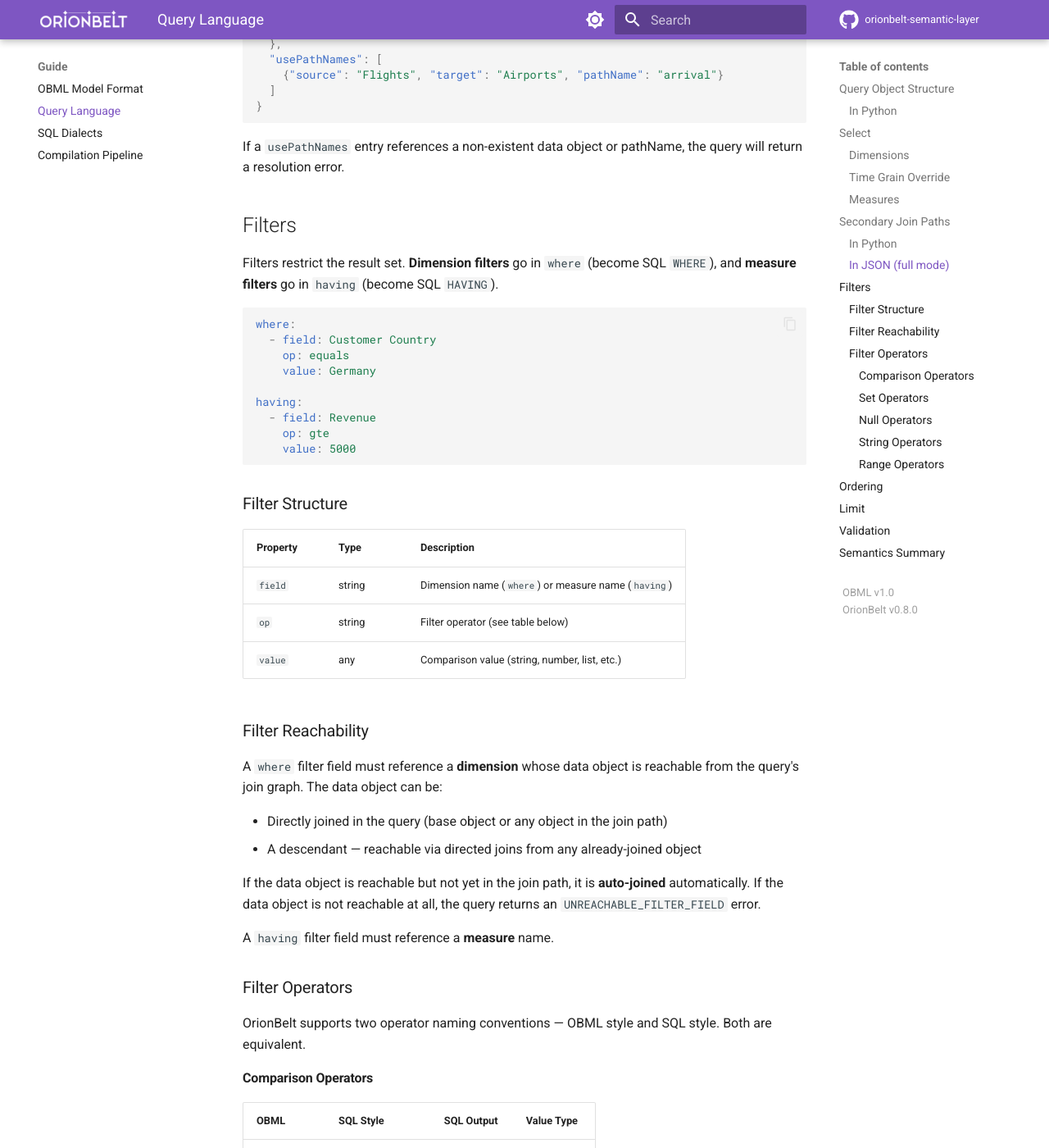
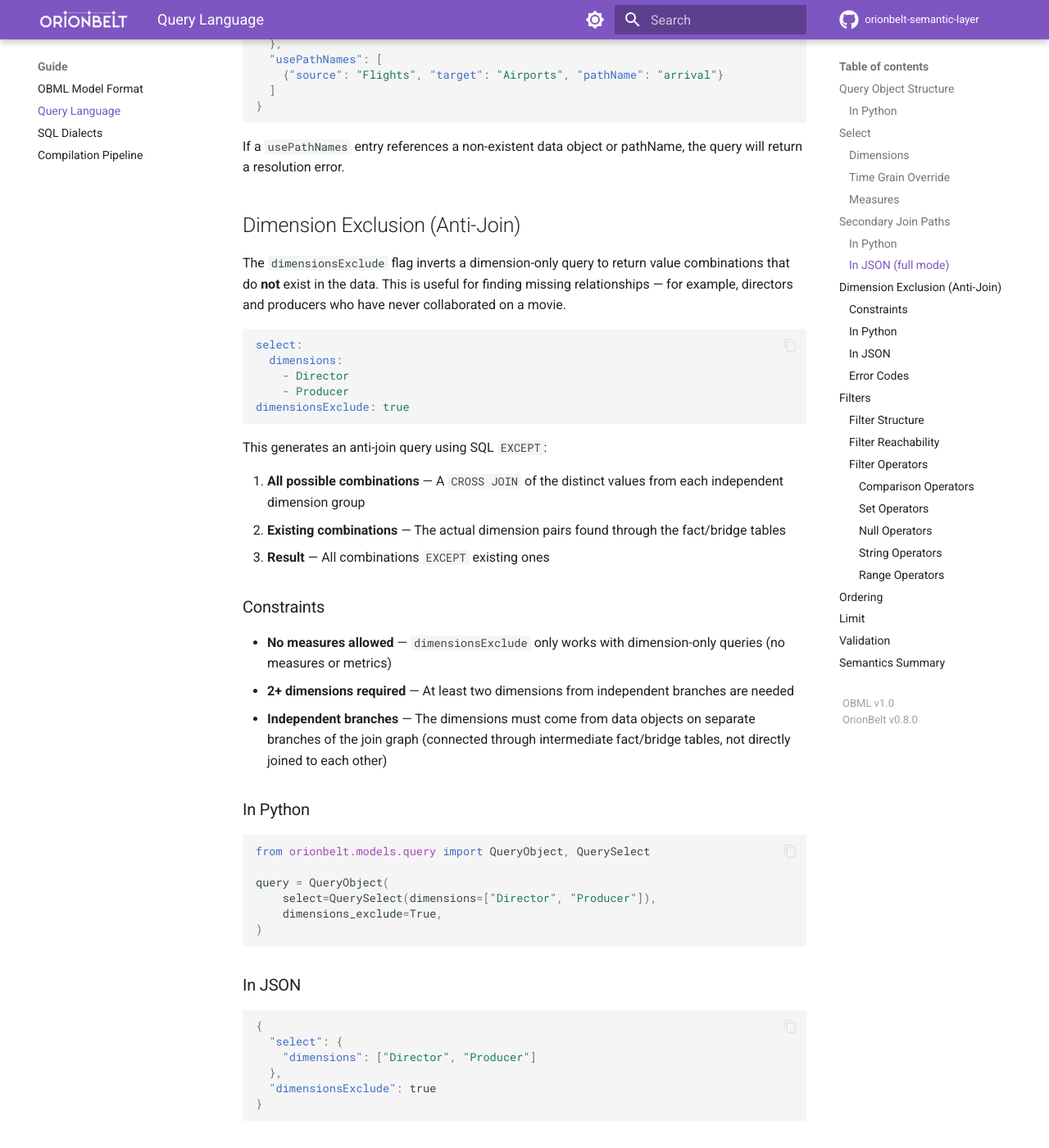
Before and after one commit to ralfbecher/orionbelt-semantic-layer, an MkDocs documentation site: the page built from docs/guide/query-language.md, in a window 1280 px wide and 1400 px high, scrolled down 3126 px. Shown: the whole window at 82% size. Built offline with MkDocs 1.6.1 and Material for MkDocs 9.7.7, drawn with Linux system fonts in a browser that asks for light colours; comment, search, counter and statistics services are not loaded; some of the changed text lies outside the part shown.

Commit message:
Document dimensionsExclude feature and dimension-only query improvements
Co-Authored-By: Claude Opus 4.6 <noreply@anthropic.com>

````diff
--- a/docs/guide/query-language.md
+++ b/docs/guide/query-language.md
@@ -146,6 +146,60 @@ query = QueryObject(
 ```
 
 If a `usePathNames` entry references a non-existent data object or pathName, the query will return a resolution error.
+
+## Dimension Exclusion (Anti-Join)
+
+The `dimensionsExclude` flag inverts a dimension-only query to return value combinations that do **not** exist in the data. This is useful for finding missing relationships — for example, directors and producers who have never collaborated on a movie.
+
+```yaml
+select:
+  dimensions:
+    - Director
+    - Producer
+dimensionsExclude: true
+```
+
+This generates an anti-join query using SQL `EXCEPT`:
+
+1. **All possible combinations** — A `CROSS JOIN` of the distinct values from each independent dimension group
+2. **Existing combinations** — The actual dimension pairs found through the fact/bridge tables
+3. **Result** — All combinations `EXCEPT` existing ones
+
+### Constraints
+
+- **No measures allowed** — `dimensionsExclude` only works with dimension-only queries (no measures or metrics)
+- **2+ dimensions required** — At least two dimensions from independent branches are needed
+- **Independent branches** — The dimensions must come from data objects on separate branches of the join graph (connected through intermediate fact/bridge tables, not directly joined to each other)
+
+### In Python
+
+```python
+from orionbelt.models.query import QueryObject, QuerySelect
+
+query = QueryObject(
+    select=QuerySelect(dimensions=["Director", "Producer"]),
+    dimensions_exclude=True,
+)
+```
+
+### In JSON
+
+```json
+{
+  "select": {
+    "dimensions": ["Director", "Producer"]
+  },
+  "dimensionsExclude": true
+}
+```
+
+### Error Codes
+
+| Error Code | Cause |
+|------------|-------|
+| `DIMENSIONS_EXCLUDE_WITH_MEASURES` | Query includes measures — not allowed with `dimensionsExclude` |
+| `DIMENSIONS_EXCLUDE_INSUFFICIENT` | Fewer than 2 dimensions specified |
+| `DIMENSIONS_EXCLUDE_NOT_INDEPENDENT` | All dimensions come from the same branch (no meaningful exclusion possible) |
 
 ## Filters
 
@@ -303,6 +357,9 @@ Invalid queries return error responses:
 | `INVALID_FILTER_OPERATOR` | 400 | Unrecognized filter operator |
 | `INVALID_RELATIVE_FILTER` | 400 | Malformed relative time filter |
 | `AMBIGUOUS_JOIN` | 422 | Multiple join paths possible |
+| `DIMENSIONS_EXCLUDE_WITH_MEASURES` | 400 | `dimensionsExclude` used with measures |
+| `DIMENSIONS_EXCLUDE_INSUFFICIENT` | 400 | `dimensionsExclude` with fewer than 2 dimensions |
+| `DIMENSIONS_EXCLUDE_NOT_INDEPENDENT` | 400 | `dimensionsExclude` dimensions not on independent branches |
 
 ## Semantics Summary
 
@@ -314,3 +371,4 @@ Invalid queries return error responses:
 | `having` | `HAVING` clause |
 | `order_by` | `ORDER BY` clause |
 | `limit` | `LIMIT` clause |
+| `dimensionsExclude` | Anti-join via `CROSS JOIN` + `EXCEPT` (dimension-only) |
````
Also changed, not shown: README.md (+2 -1 lines), docs/guide/compilation.md (+43 -0 lines).
